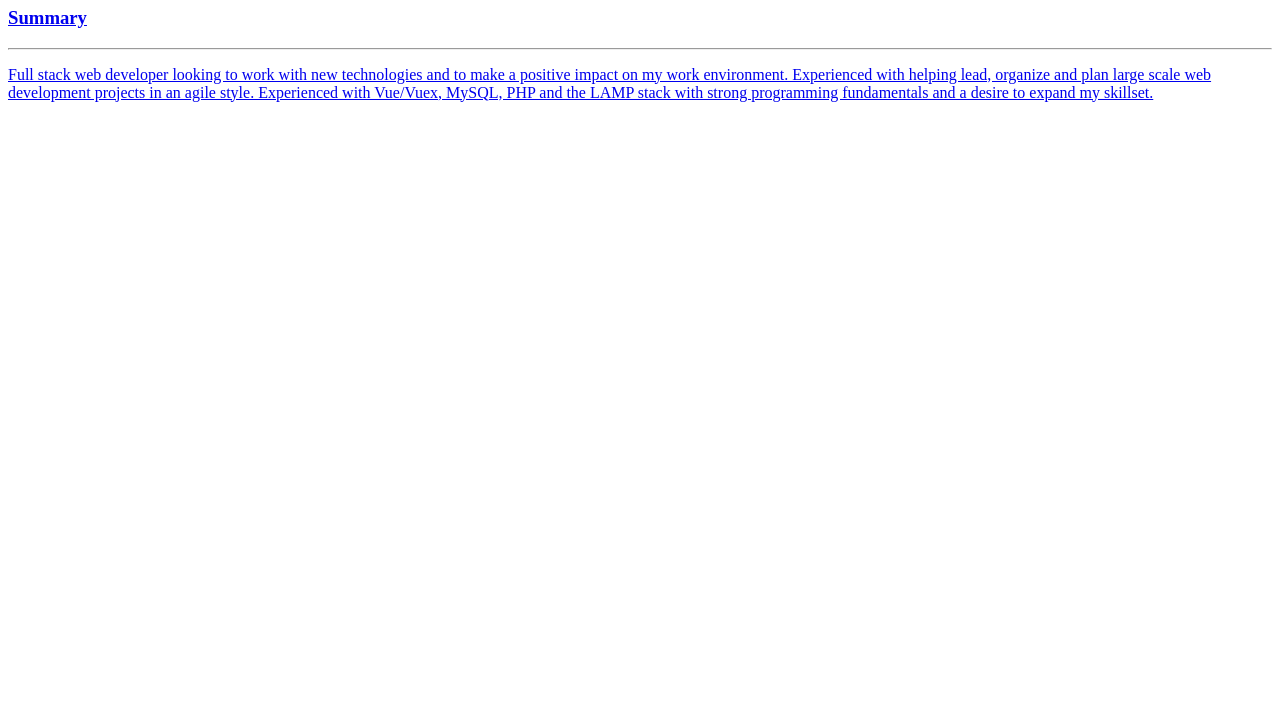
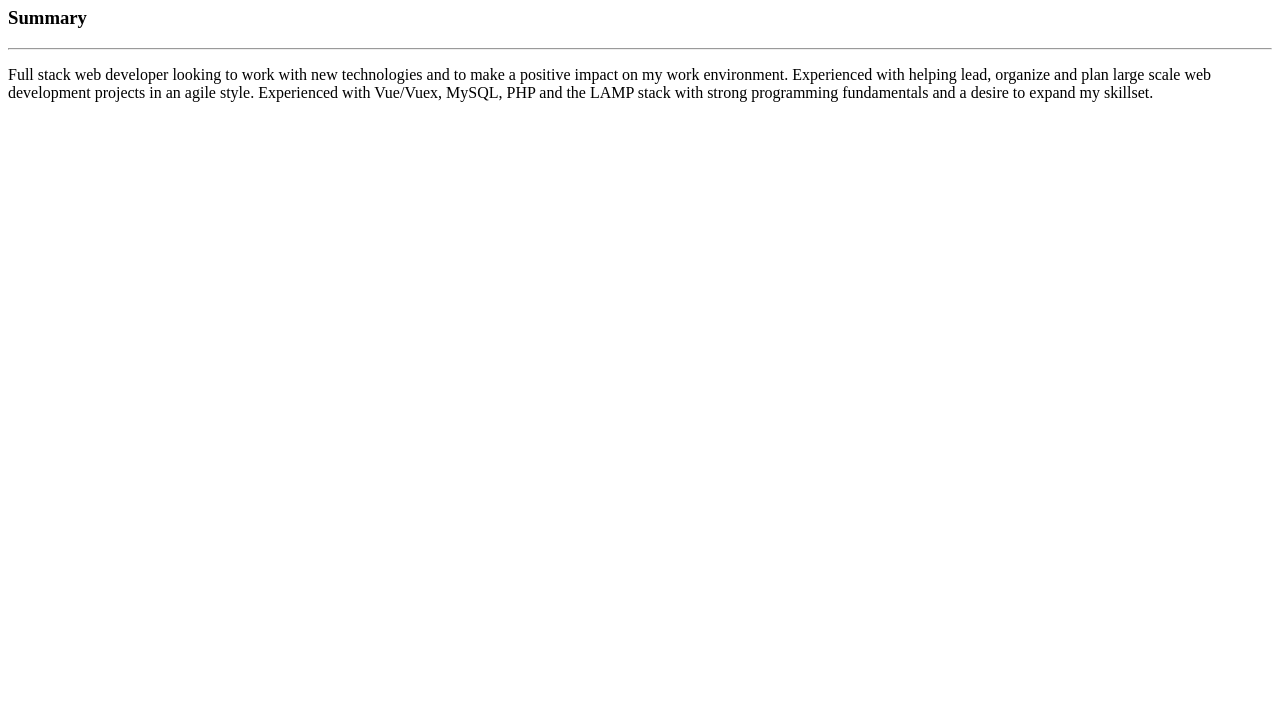
Before and after one commit to harrisonrkking/harrisonking.github.io, a plain HTML site: page index.html in a window 1280 px wide. Shown: the part 73-800 px from the top of the page. Drawn offline with Linux system fonts and the light colour scheme.

Commit message:
style sheet fix

```diff
--- a/index.html
+++ b/index.html
@@ -1,7 +1,7 @@
 <!DOCTYPE html>
 <html>
     <head>
-        <a href="styles/homepage.css" rel="stylesheet" type="text/css">
+        <link href="styles/homepage.css" rel="stylesheet" type="text/css">
     </head>
     <body>
         <h1>
```
